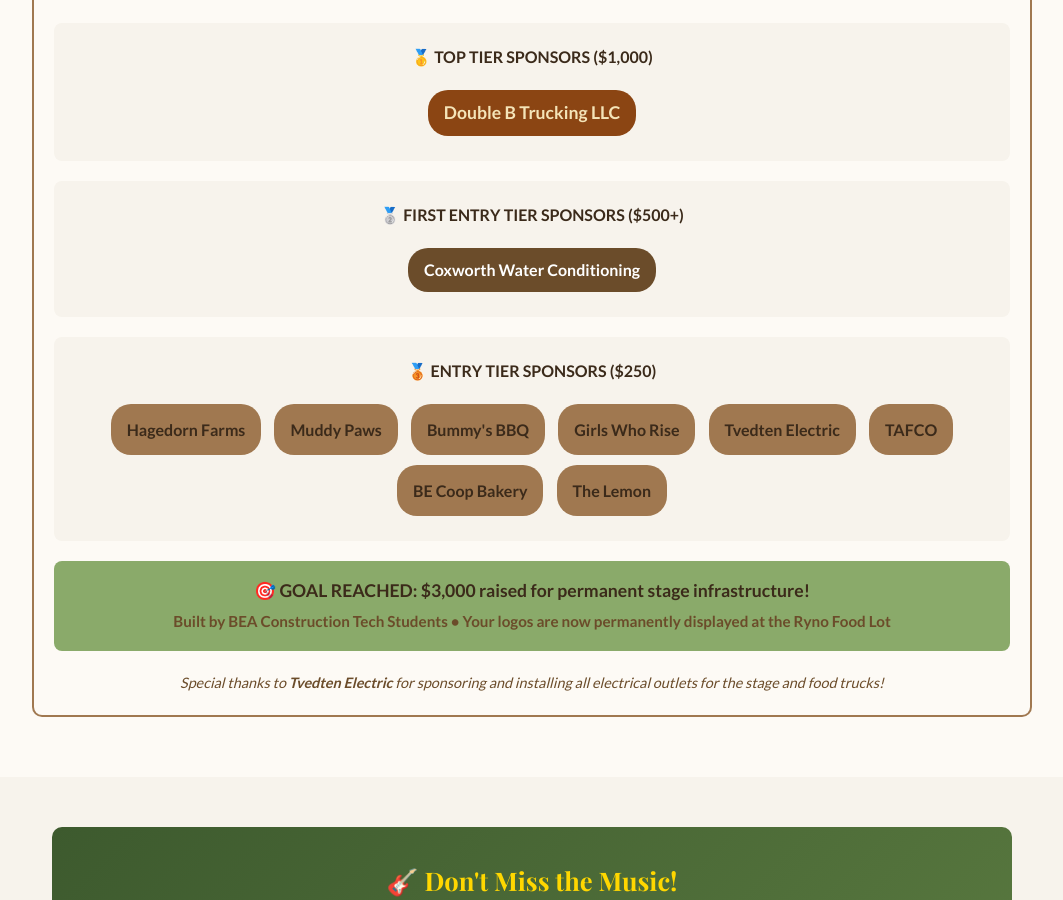
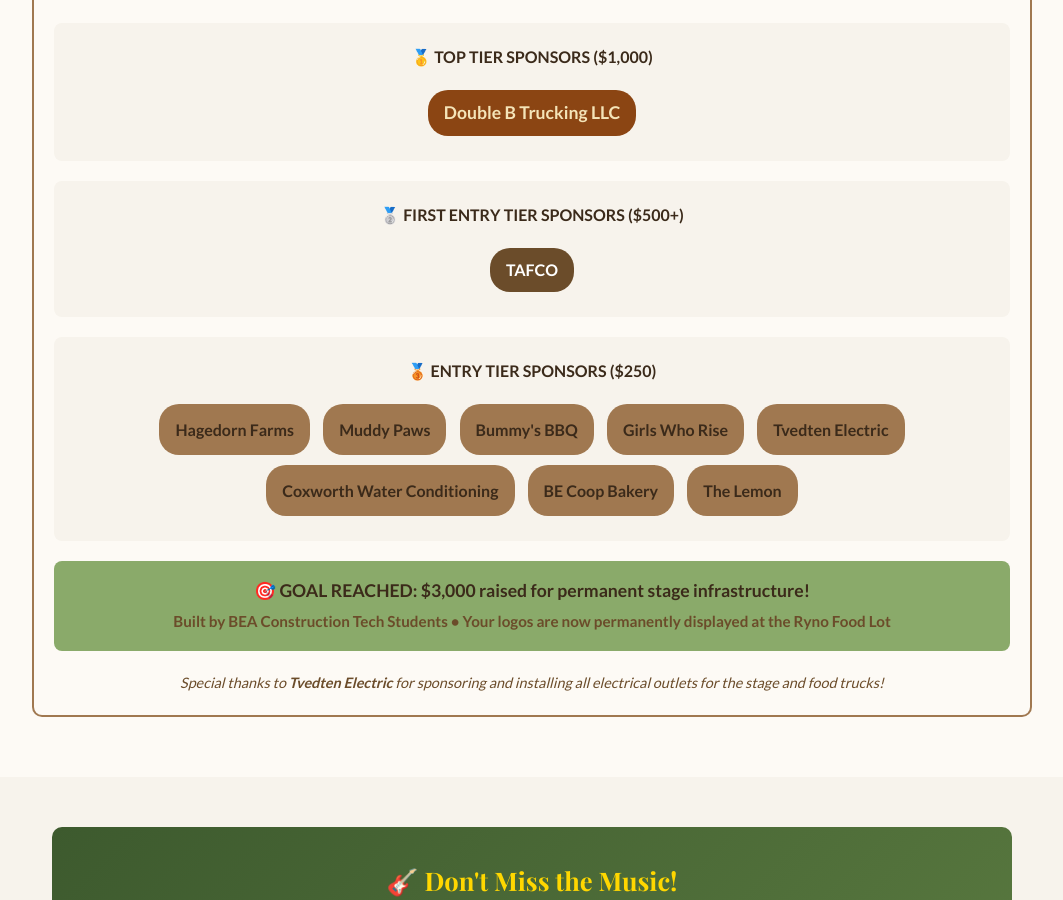
Before and after one commit to blueearthcommunitymarket/blueearthcommunitymarket.github.io, a Jekyll site: the page built from rynos-rockin-roll-in/index.html, in a window 1280 px wide and 900 px high, scrolled down 2003 px. Shown: the whole window, without its empty margins (108-1171 px from the left). Built offline with Jekyll 4.4.1, drawn with Linux system fonts in a browser that asks for light colours; some web fonts are replaced.

Commit message:
Fix sponsor tier placement - TAFCO to 00 tier, Coxworth to 50 tier

```diff
--- a/rynos-rockin-roll-in/index.html
+++ b/rynos-rockin-roll-in/index.html
@@ -336,7 +336,7 @@
                 <div style="background: var(--cream); padding: 20px; border-radius: 8px; margin: 20px 0;">
                     <h4 style="text-align: center; margin-bottom: 15px; color: var(--brown-dark);">🥈 FIRST ENTRY TIER SPONSORS ($500+)</h4>
                     <div style="text-align: center;">
-                        <span class="sponsor-tag" style="background: var(--brown-mid); color: #ffffff; padding: 8px 16px; border-radius: 20px; margin: 5px; display: inline-block; font-weight: 700;">Coxworth Water Conditioning</span>
+                        <span class="sponsor-tag" style="background: var(--brown-mid); color: #ffffff; padding: 8px 16px; border-radius: 20px; margin: 5px; display: inline-block; font-weight: 700;">TAFCO</span>
                     </div>
                 </div>
 
@@ -348,7 +348,7 @@
                         <span class="sponsor-tag" style="background: var(--brown-light); color: var(--brown-dark); padding: 8px 16px; border-radius: 20px; margin: 5px; display: inline-block; font-weight: 600;">Bummy's BBQ</span>
                         <span class="sponsor-tag" style="background: var(--brown-light); color: var(--brown-dark); padding: 8px 16px; border-radius: 20px; margin: 5px; display: inline-block; font-weight: 600;">Girls Who Rise</span>
                         <span class="sponsor-tag" style="background: var(--brown-light); color: var(--brown-dark); padding: 8px 16px; border-radius: 20px; margin: 5px; display: inline-block; font-weight: 600;">Tvedten Electric</span>
-                        <span class="sponsor-tag" style="background: var(--brown-light); color: var(--brown-dark); padding: 8px 16px; border-radius: 20px; margin: 5px; display: inline-block; font-weight: 600;">TAFCO</span>
+                        <span class="sponsor-tag" style="background: var(--brown-light); color: var(--brown-dark); padding: 8px 16px; border-radius: 20px; margin: 5px; display: inline-block; font-weight: 600;">Coxworth Water Conditioning</span>
                         <span class="sponsor-tag" style="background: var(--brown-light); color: var(--brown-dark); padding: 8px 16px; border-radius: 20px; margin: 5px; display: inline-block; font-weight: 600;">BE Coop Bakery</span>
                         <span class="sponsor-tag" style="background: var(--brown-light); color: var(--brown-dark); padding: 8px 16px; border-radius: 20px; margin: 5px; display: inline-block; font-weight: 600;">The Lemon</span>
                     </div>
```
